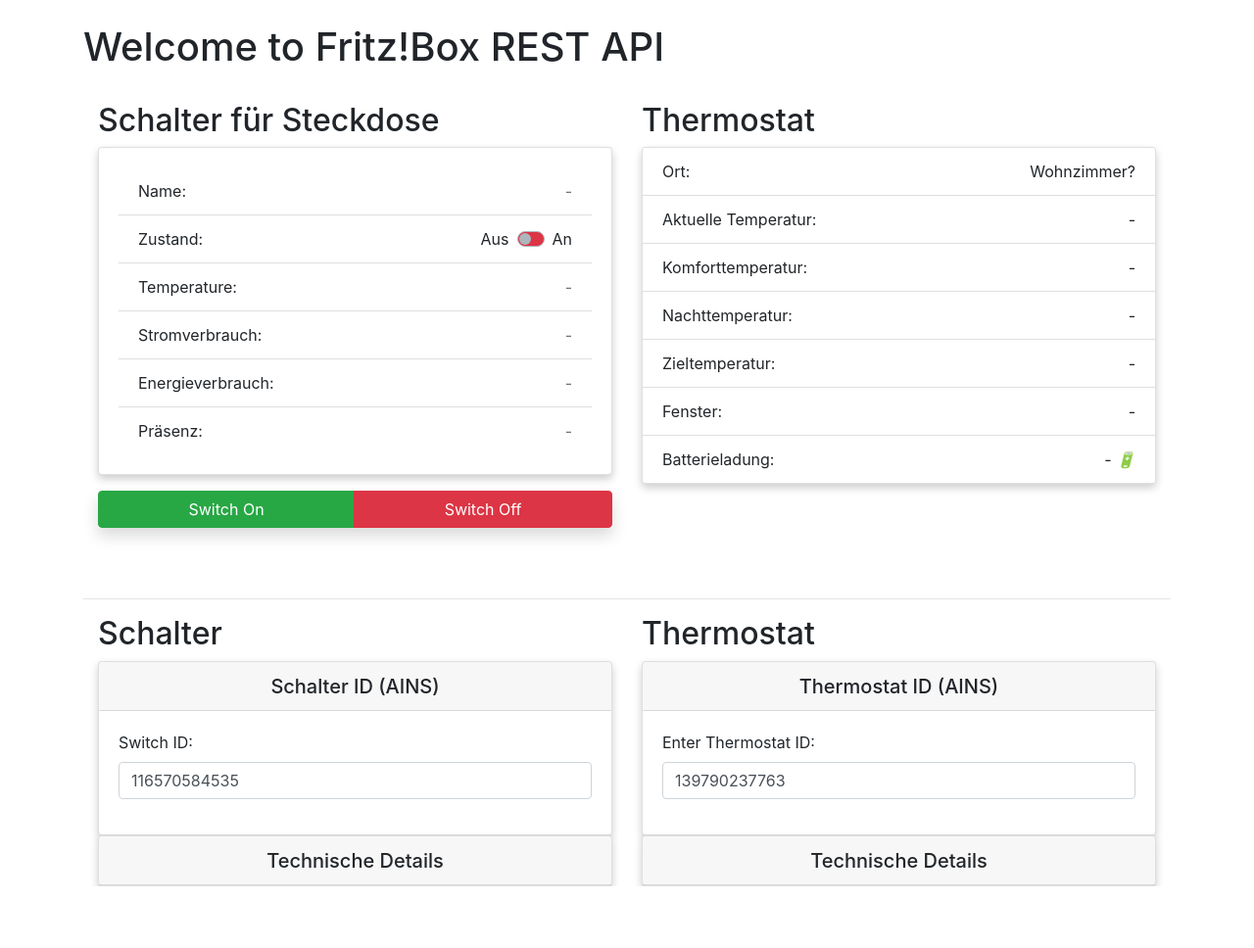
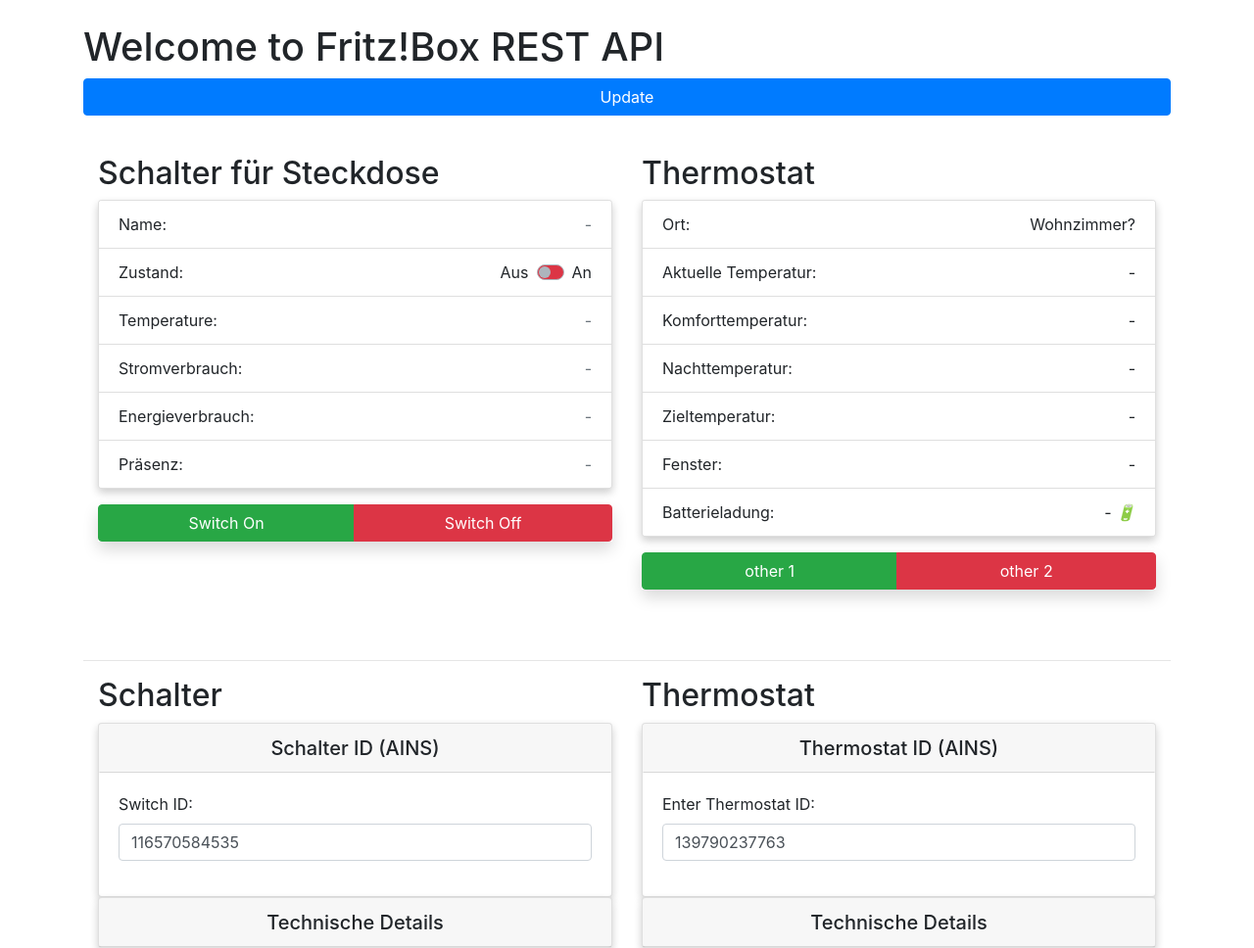
Before and after one commit to marcello-a/fritzbox-api-server, a website: page index.html in a window 1280 px wide. Shown: the whole page at 98% size. Before the commit the page ends 905 px from the top, so only its background shows below. Drawn offline with nearby package versions, Linux system fonts and the light colour scheme; no server answers.

```diff
--- a/index.html
+++ b/index.html
@@ -188,11 +188,11 @@
             await Promise.all( [
                 setSwitchInfo(),
                 setTemperaturInfo()
-            ]);
+            ] );
         }
 
         window.onload = async function () {
-            await updateStats();
+            // await updateStats();
         };
     </script>
 </head>
@@ -218,15 +218,16 @@
 <div class="container">
     <h1 class="mt-4">Welcome to Fritz!Box REST API</h1>
 
+    <button onclick="updateStats()"
+            class="btn btn-primary btn-block mb-3">Update
+    </button>
+
     <div class="container mb-5">
         <div class="row">
             <div class="col">
 
                 <h2 class="mt-4">Schalter für Steckdose</h2>
                 <div class="card mb-3">
-                    <div class="card-body">
-                        <div class="row">
-                            <div class="col">
                     <ul class="list-group list-group-flush">
                         <li class="list-group-item d-flex justify-content-between align-items-center">
                             Name:
@@ -265,9 +266,6 @@
                         </li>
                     </ul>
                 </div>
-                        </div>
-                    </div>
-                </div>
                 <div class="shadow mb-4 btn-group d-flex flex-wrap justify-content-between">
                     <button onclick="handleSwitchClick('switchOn')" class="btn btn-success">Switch On</button>
                     <button onclick="handleSwitchClick('switchOff')" class="btn btn-danger">Switch Off</button>
@@ -282,11 +280,14 @@
                                 id="ortTemp">Wohnzimmer?</span></li>
                         <li class="list-group-item d-flex justify-content-between align-items-center">Aktuelle
                             Temperatur: <span id="currentTemp">-</span></li>
-                        <li class="list-group-item d-flex justify-content-between align-items-center">Komforttemperatur:
+                        <li class="list-group-item d-flex justify-content-between align-items-center">
+                            Komforttemperatur:
                             <span id="comfortTemp">-</span></li>
-                        <li class="list-group-item d-flex justify-content-between align-items-center">Nachttemperatur:
+                        <li class="list-group-item d-flex justify-content-between align-items-center">
+                            Nachttemperatur:
                             <span id="nightTemp">-</span></li>
-                        <li class="list-group-item d-flex justify-content-between align-items-center">Zieltemperatur:
+                        <li class="list-group-item d-flex justify-content-between align-items-center">
+                            Zieltemperatur:
                             <span id="targetTemp">-</span></li>
                         <li class="list-group-item d-flex justify-content-between align-items-center">Fenster: <span
                                 id="windowStatus">-</span></li>
@@ -298,6 +299,11 @@
                             </div>
                         </li>
                     </ul>
+                </div>
+
+                <div class="shadow mb-4 btn-group d-flex flex-wrap justify-content-between">
+                    <button onclick="handleSwitchClick('switchOn')" class="btn btn-success">other 1</button>
+                    <button onclick="handleSwitchClick('switchOff')" class="btn btn-danger">other 2</button>
                 </div>
             </div>
         </div>
```
Lines whose indentation alone changed are shown as unchanged.
